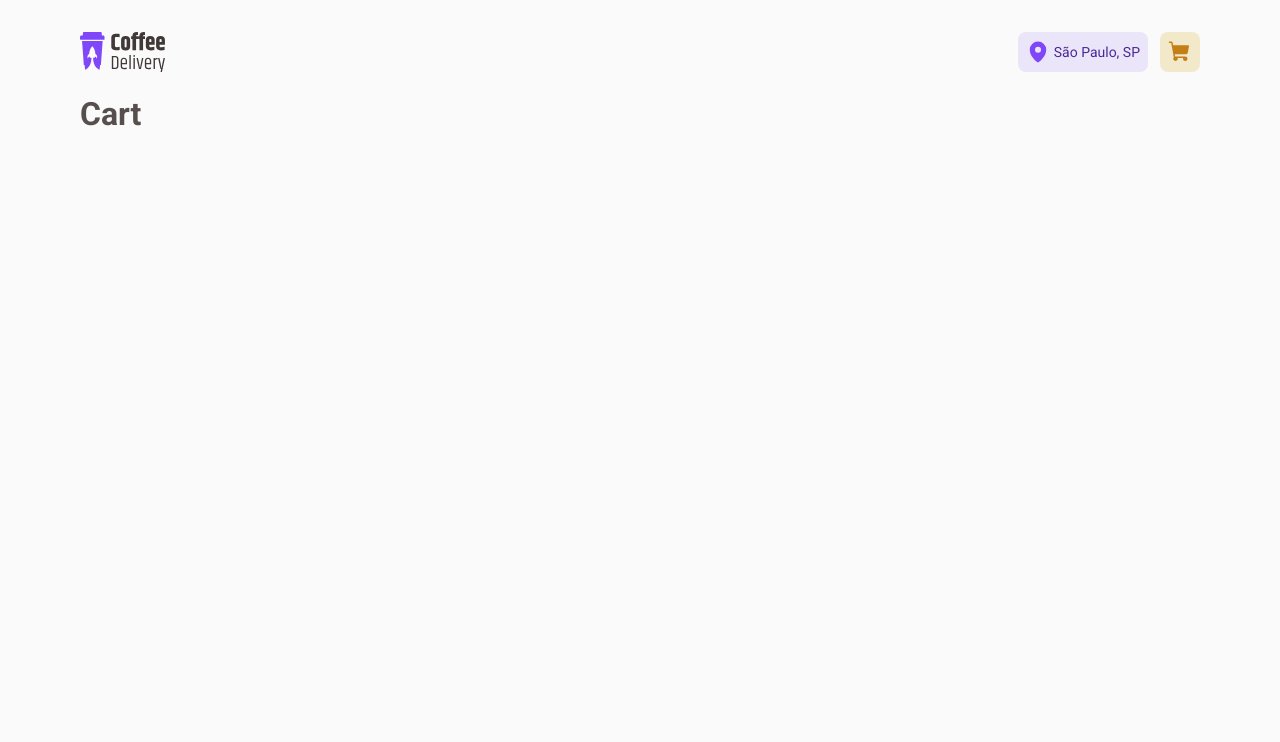
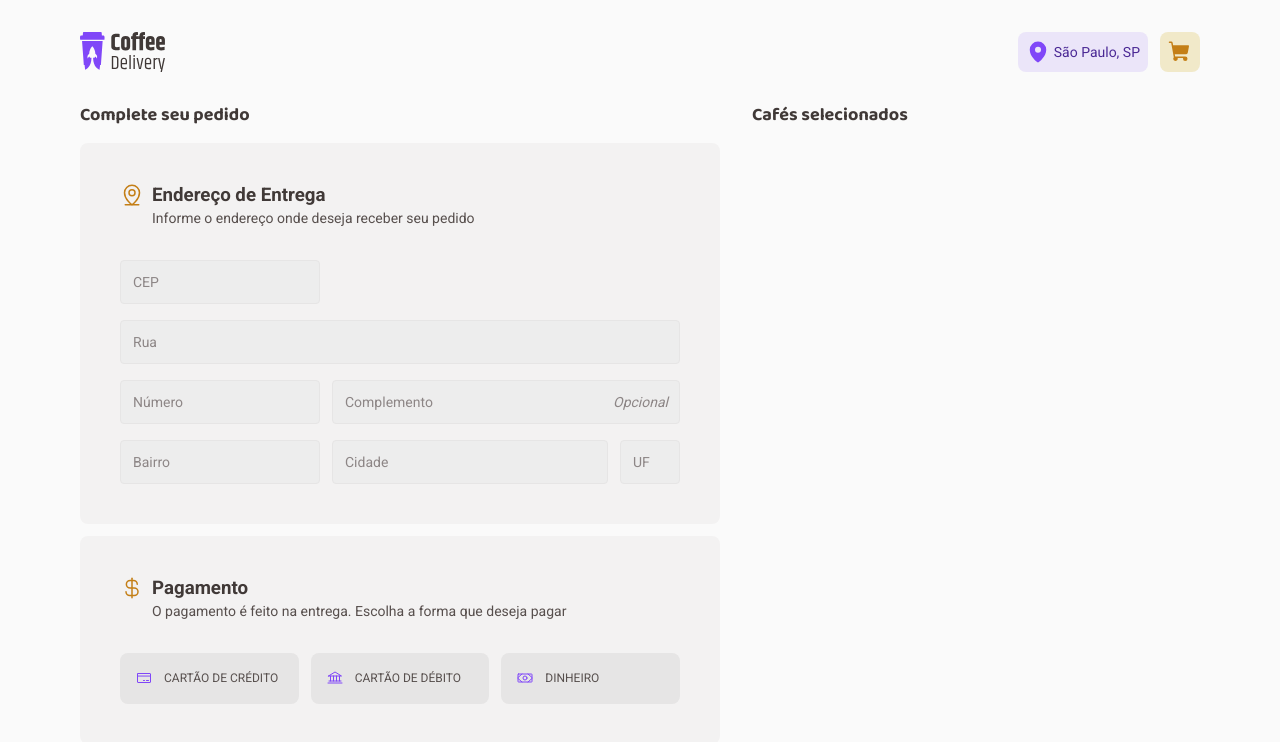
Before and after one commit to guilherme-s-barros/02-aprofundando-em-hooks-desafio, a React (Vite) app: page /cart in a window 1280 px wide. Shown: the top 742 px of the page. Built offline with nearby package versions, Linux system fonts and the light colour scheme.

Commit message:
feat: cart page - order form section

```diff
--- a/index.html
+++ b/index.html
@@ -1,5 +1,5 @@
 <!doctype html>
-<html lang="en">
+<html lang="pt-br">
   <head>
     <meta charset="UTF-8" />
     <meta name="viewport" content="width=device-width, initial-scale=1.0" />
--- a/src/components/header/styles.ts
+++ b/src/components/header/styles.ts
@@ -35,5 +35,11 @@ export const InfoContainer = styled.div`
     line-height: 0;
     padding: 0.5rem;
     border-radius: 0.5rem;
+    transition: all 0.2s;
+
+    &:hover {
+      background: ${({ theme }) => theme.color.brand.primary};
+      color: ${({ theme }) => theme.color.brand.primaryLight};
+    }
   }
 `
--- a/src/components/quantity-input/index.tsx
+++ b/src/components/quantity-input/index.tsx
@@ -35,7 +35,7 @@ export function QuantityInput() {
 	return (
 		<QuantityInputContainer>
 			<button type="button" title="Remover" onClick={handleDecrementQuantity}>
-				<Minus size={14} />
+				<Minus size={12} />
 			</button>
 
 			<input
@@ -47,7 +47,7 @@ export function QuantityInput() {
 			/>
 
 			<button type="button" title="Adicionar" onClick={handleIncrementQuantity}>
-				<Plus size={14} />
+				<Plus size={12} />
 			</button>
 		</QuantityInputContainer>
 	)
--- a/src/pages/cart/index.tsx
+++ b/src/pages/cart/index.tsx
@@ -1,7 +1,100 @@
+import {
+	Bank,
+	CreditCard,
+	CurrencyDollar,
+	MapPinLine,
+	Money,
+} from 'phosphor-react'
+
+import {
+	CartContainer,
+	FormContainer,
+	OptionalInput,
+	OrderFormSection,
+	PaymentMethodButton,
+	PaymentMethods,
+	TextInput,
+} from './styles'
+
 export function Cart() {
 	return (
-		<div>
-			<h1>Cart</h1>
-		</div>
+		<CartContainer>
+			<section>
+				<h2>Complete seu pedido</h2>
+
+				<form>
+					<OrderFormSection>
+						<header>
+							<h3>
+								<MapPinLine size={24} /> Endereço de Entrega
+							</h3>
+
+							<p>Informe o endereço onde deseja receber seu pedido</p>
+						</header>
+
+						<FormContainer>
+							<TextInput type="text" placeholder="CEP" maxLength={9} required />
+							<TextInput type="text" placeholder="Rua" required />
+							<TextInput
+								type="text"
+								placeholder="Número"
+								inputMode="numeric"
+								maxLength={5}
+								required
+							/>
+
+							<OptionalInput>
+								<TextInput type="text" placeholder="Complemento" />
+								<em>Opcional</em>
+							</OptionalInput>
+
+							<TextInput type="text" placeholder="Bairro" required />
+							<TextInput type="text" placeholder="Cidade" required />
+							<TextInput type="text" placeholder="UF" maxLength={2} required />
+						</FormContainer>
+					</OrderFormSection>
+					<OrderFormSection>
+						<header>
+							<h3>
+								<CurrencyDollar size={24} /> Pagamento
+							</h3>
+
+							<p>
+								O pagamento é feito na entrega. Escolha a forma que deseja pagar
+							</p>
+						</header>
+
+						<PaymentMethods>
+							<PaymentMethodButton>
+								<input type="radio" name="paymentMethod" id="creditCard" />
+								<span>
+									<CreditCard size={16} />
+									Cartão de Crédito
+								</span>
+							</PaymentMethodButton>
+
+							<PaymentMethodButton>
+								<input type="radio" name="paymentMethod" id="creditCard" />
+								<span>
+									<Bank size={16} />
+									Cartão de Débito
+								</span>
+							</PaymentMethodButton>
+
+							<PaymentMethodButton>
+								<input type="radio" name="paymentMethod" id="creditCard" />
+								<span>
+									<Money size={16} />
+									Dinheiro
+								</span>
+							</PaymentMethodButton>
+						</PaymentMethods>
+					</OrderFormSection>
+				</form>
+			</section>
+			<section>
+				<h2>Cafés selecionados</h2>
+			</section>
+		</CartContainer>
 	)
 }
--- /dev/null
+++ b/src/pages/cart/styles.ts
@@ -0,0 +1,154 @@
+import styled from 'styled-components'
+
+export const CartContainer = styled.main`
+  display: flex;
+  gap: 2rem;
+  margin-bottom: 2rem;
+
+  > section {
+    &:first-child {
+      flex: 1;
+    }
+
+    &:last-child {
+      width: 28rem;
+    }
+
+    h2 {
+      ${({ theme }) => theme.text.heading.titleXS};
+      color: ${({ theme }) => theme.color.base.subtitle};
+
+      margin-bottom: 1rem;
+    }
+  }
+`
+
+export const OrderFormSection = styled.section`
+  background: ${({ theme }) => theme.color.base.card};
+
+  display: flex;
+  flex-direction: column;
+  gap: 2rem;
+  padding: 2.5rem;
+  border-radius: 0.5rem;
+
+  &+& {
+    margin-top: 0.75rem;
+  }
+
+  h3 {
+    color: ${({ theme }) => theme.color.base.subtitle};
+
+    display: flex;
+    align-items: center;
+    gap: 0.5rem;
+    margin-bottom: 0.125rem;
+
+    svg {
+      color: ${({ theme }) => theme.color.brand.primaryDark};
+    }
+  }
+
+  p {
+    ${({ theme }) => theme.text.body.regularS};
+
+    margin-left: calc(0.5rem + 24px);
+  }
+`
+
+export const FormContainer = styled.div`
+  display: grid;
+  grid-template-columns: 12.5rem 1fr 3.75rem;
+  row-gap: 1rem;
+  column-gap: 0.75rem;
+
+  input:nth-child(2) {
+    grid-column: 1 / 4;
+  }
+
+  div:nth-child(4) {
+    grid-column: 2 / 4;
+  }
+`
+
+export const TextInput = styled.input`
+  ${({ theme }) => theme.text.body.regularS};
+  background: ${({ theme }) => theme.color.base.input};
+  border: 1px solid ${({ theme }) => theme.color.base.button};
+  border-radius: 0.25rem;
+  padding: 0.75rem;
+
+  &::placeholder {
+    color: ${({ theme }) => theme.color.base.label};
+  }
+`
+
+export const OptionalInput = styled.div`
+  display: flex;
+  align-items: center;
+  position: relative;
+
+  input {
+    width: 100%;
+    padding-right: 5rem;
+  }
+
+  em {
+    color: ${({ theme }) => theme.color.base.label};
+    ${({ theme }) => theme.text.body.regularS};
+
+    position: absolute;
+    right: 0.75rem;
+    pointer-events: none;
+  }
+`
+
+export const PaymentMethods = styled.div`
+  display: flex;
+  gap: 0.75rem;
+`
+
+export const PaymentMethodButton = styled.label`
+  position: relative;
+  flex: 1;
+
+  input[type=radio] {
+    appearance: none;
+    position: absolute;
+    top: 0;
+    left: 0;
+    right: 0;
+    bottom: 0;
+    cursor: pointer;
+    border-radius: 0.5rem;
+    outline-color: ${({ theme }) => theme.color.brand.secondary};
+  }
+
+  input[type=radio]:checked + span {
+    outline: 1px solid ${({ theme }) => theme.color.brand.secondary};
+    background: ${({ theme }) => theme.color.brand.secondaryLight};
+  }
+
+  span {
+    ${({ theme }) => theme.text.component.buttonM};
+    background: ${({ theme }) => theme.color.base.button};
+
+    display: flex;
+    align-items: center;
+    gap: 0.75rem;
+    border-radius: 0.5rem;
+    padding: 1rem;
+
+    text-transform: uppercase;
+    transition: 0.2s all;
+
+    &:hover {
+      color: ${({ theme }) => theme.color.base.subtitle};
+      background: ${({ theme }) => theme.color.base.hover};
+    }
+
+    svg {
+      color: ${({ theme }) => theme.color.brand.secondary};
+    }
+  }
+`
--- a/src/pages/home/styles.ts
+++ b/src/pages/home/styles.ts
@@ -111,6 +111,8 @@ export const CoffeeCard = styled.li`
   img {
     max-width: 120px;
     margin-top: -2.5rem;
+
+    filter: drop-shadow(0 0 5px rgba(0, 0, 0, 0.5))
   }
 `
 
@@ -182,4 +184,9 @@ export const AddToCartButton = styled.button`
   line-height: 0;
   padding: 0.5rem;
   border-radius: 0.5rem;
+  transition: 0.2s background;
+
+  &:hover {
+    background: ${({ theme }) => theme.color.brand.secondary}
+  }
 `
--- a/src/styles/global.ts
+++ b/src/styles/global.ts
@@ -8,7 +8,12 @@ export const GlobalStyle = createGlobalStyle`
   }
 
   *:focus {
-    outline: 2px solid ${({ theme }) => theme.color.brand.primary};
+    outline: 2px solid ${({ theme }) => theme.color.brand.primaryDark};
+  }
+
+  *::selection {
+    background: ${({ theme }) => theme.color.brand.primaryDark};
+    color: ${({ theme }) => theme.color.base.white};
   }
 
   body {
```
